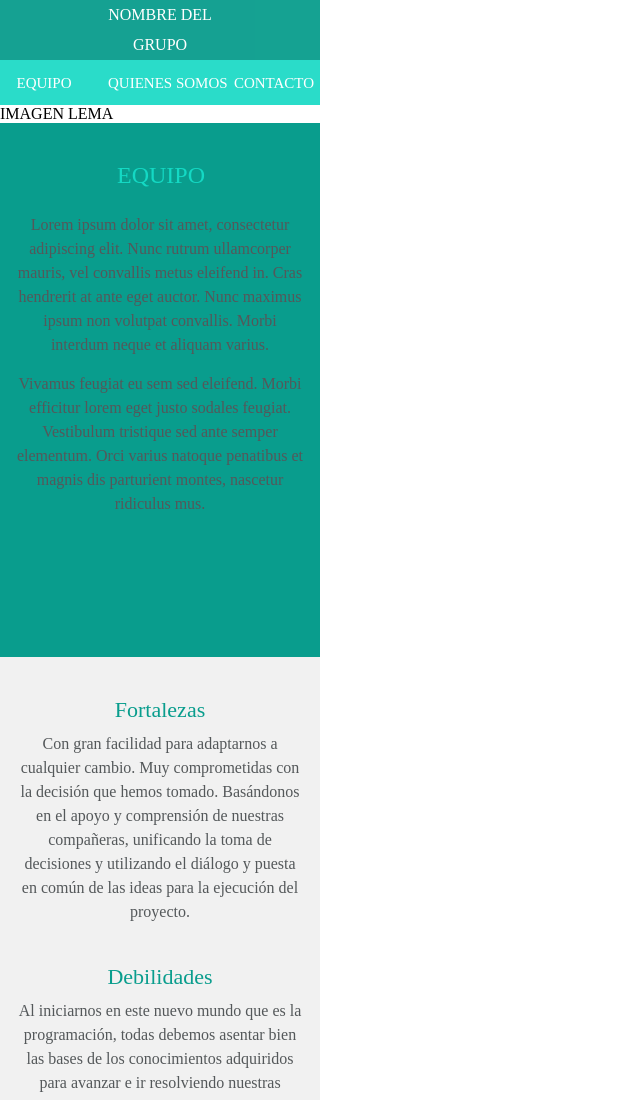
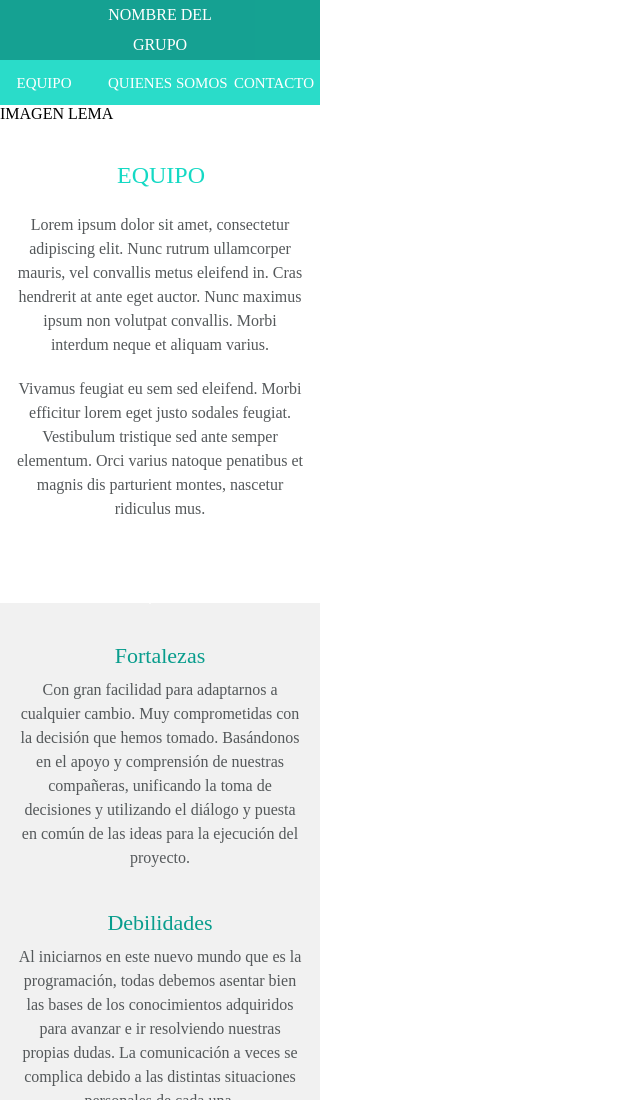
Before and after one commit to Adalab/project-promo-l-module-1-team-9, a plain HTML site: page index.html in a window 1280 px wide. Shown: the top 1100 px of the page, without its empty margins (0-640 px from the left). Drawn offline with Linux system fonts and the light colour scheme.

Commit message:
Add new version

```diff
--- a/index.html
+++ b/index.html
@@ -61,6 +61,10 @@
 
         </div>
     </section>
+
+    <div class="Rectangle-Small"></div>
+
+
 
     <!--Fortalezas y debilidades-->
     <section>
--- a/styles/main.css
+++ b/styles/main.css
@@ -123,9 +123,10 @@
 
 .rectangle-white {
   width: 290px;
-  height: 474px;
+  position: relative;
+  height: 420px;
   padding: 30px 15px;
-  background-color: var(--blue-green);
+  background-color: var(--white);
 } /*background-color: var(--white)*/
 
 .Title-Equipo {
@@ -158,7 +159,7 @@
 }
 
 .Description1 {
-  margin: 15px 0 0;
+  margin: 20px 0 0;
   width: 290px;
   font-family: OpenSans;
   font-size: 16px;
@@ -169,6 +170,18 @@
   letter-spacing: normal;
   text-align: center;
   color: #54585a;
+
+}
+.Rectangle-Small {
+  background-color: white;
+  margin:0 135px 0;
+  align-items: center;
+  position: absolute;
+  width: 30px;
+  height: 30px;
+  transform: rotate(45deg);
+  left: 0%;
+  top: 71%;
 
 }
 
```
